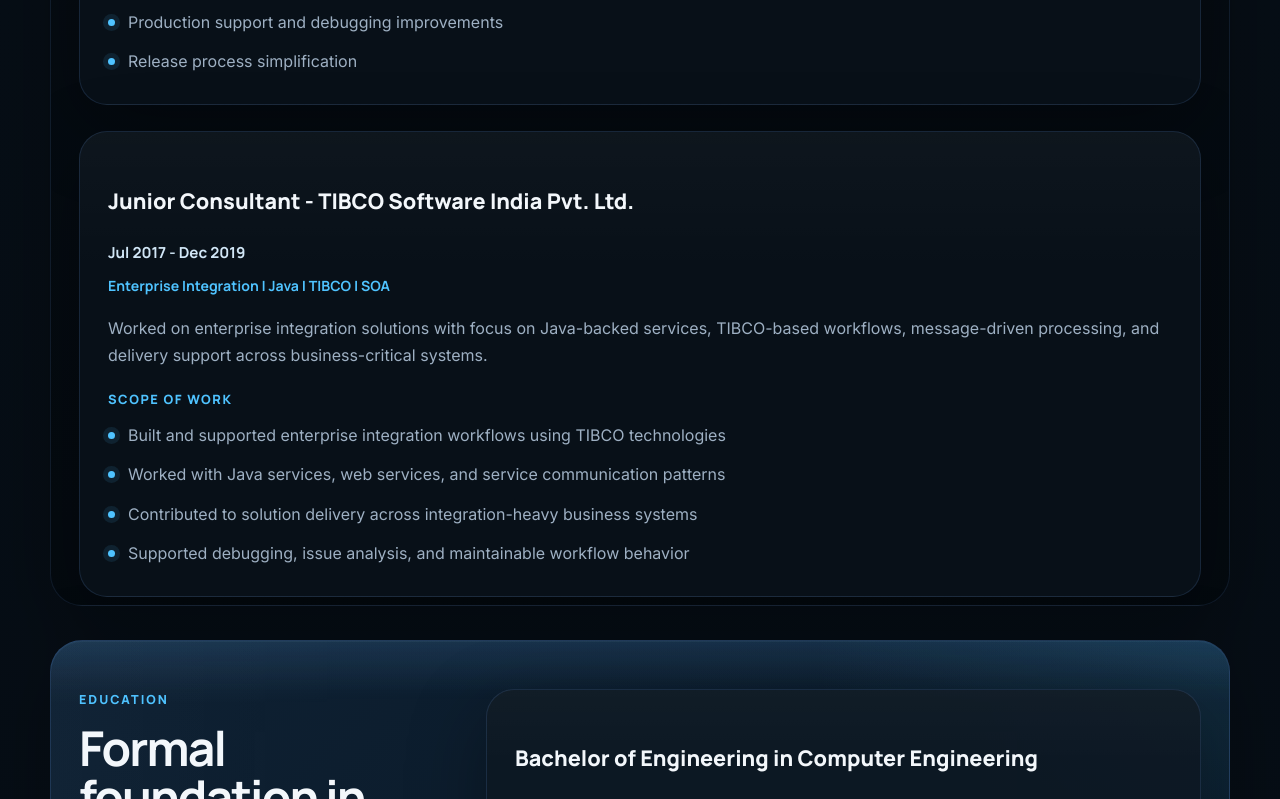
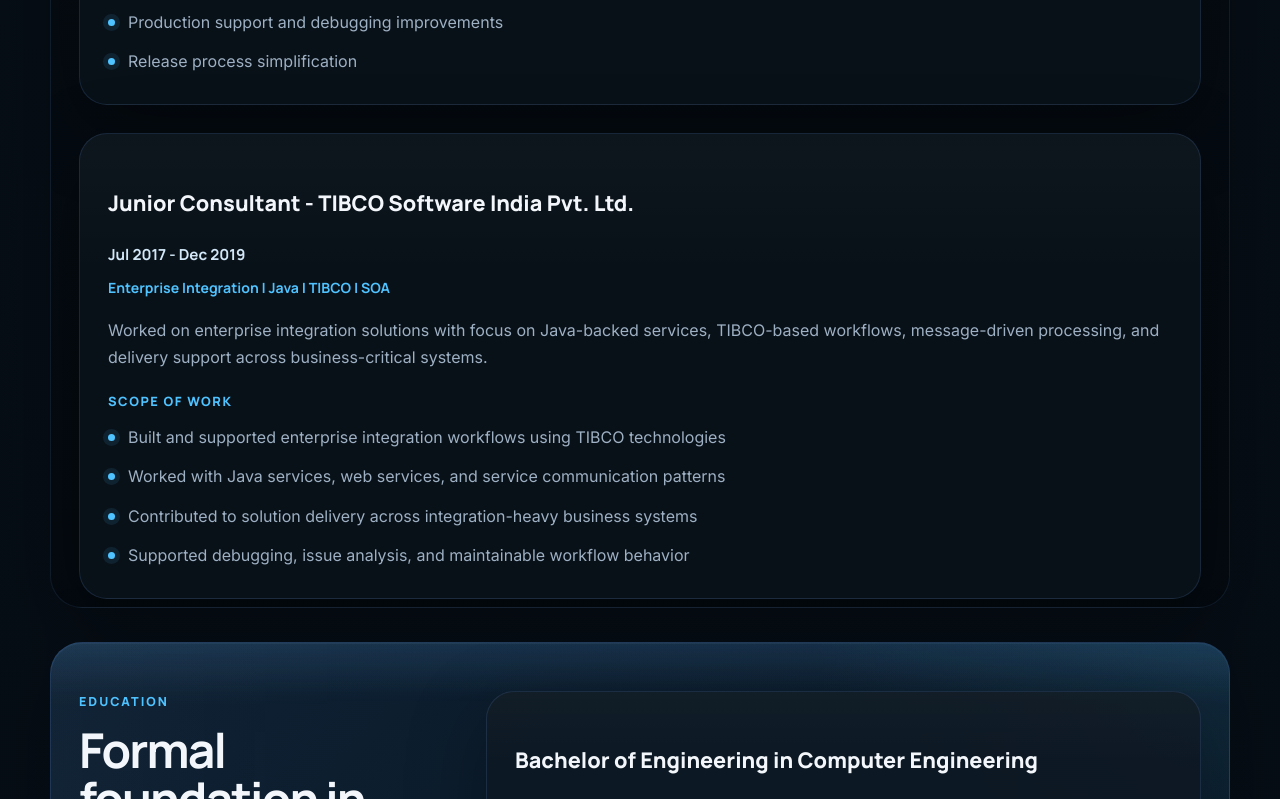
Before and after one commit to vijayptiwari/vijayptiwari.github.io, a website: page index.html in a window 1280 px wide. Shown: the part 9227-10026 px from the top of the page. Drawn offline with Linux system fonts and the light colour scheme.

Commit message:
Separate experience cards with stack layout

```diff
--- a/index.html
+++ b/index.html
@@ -621,6 +621,7 @@
           <p class="eyebrow">Experience</p>
           <h2>Enterprise backend engineering in production telecom environments.</h2>
         </div>
+        <div class="experience-stack">
         <article class="experience-panel reveal">
           <div class="experience-header">
             <div>
@@ -678,6 +679,7 @@
             </ul>
           </div>
         </article>
+        </div>
       </section>
 
       <section class="section section-surface section-surface-tint" id="education">
--- a/styles.css
+++ b/styles.css
@@ -629,8 +629,9 @@
     var(--panel-strong);
 }
 
-.experience-panel + .experience-panel {
-  margin-top: 26px;
+.experience-stack {
+  display: grid;
+  gap: 28px;
 }
 
 .experience-header {
```
